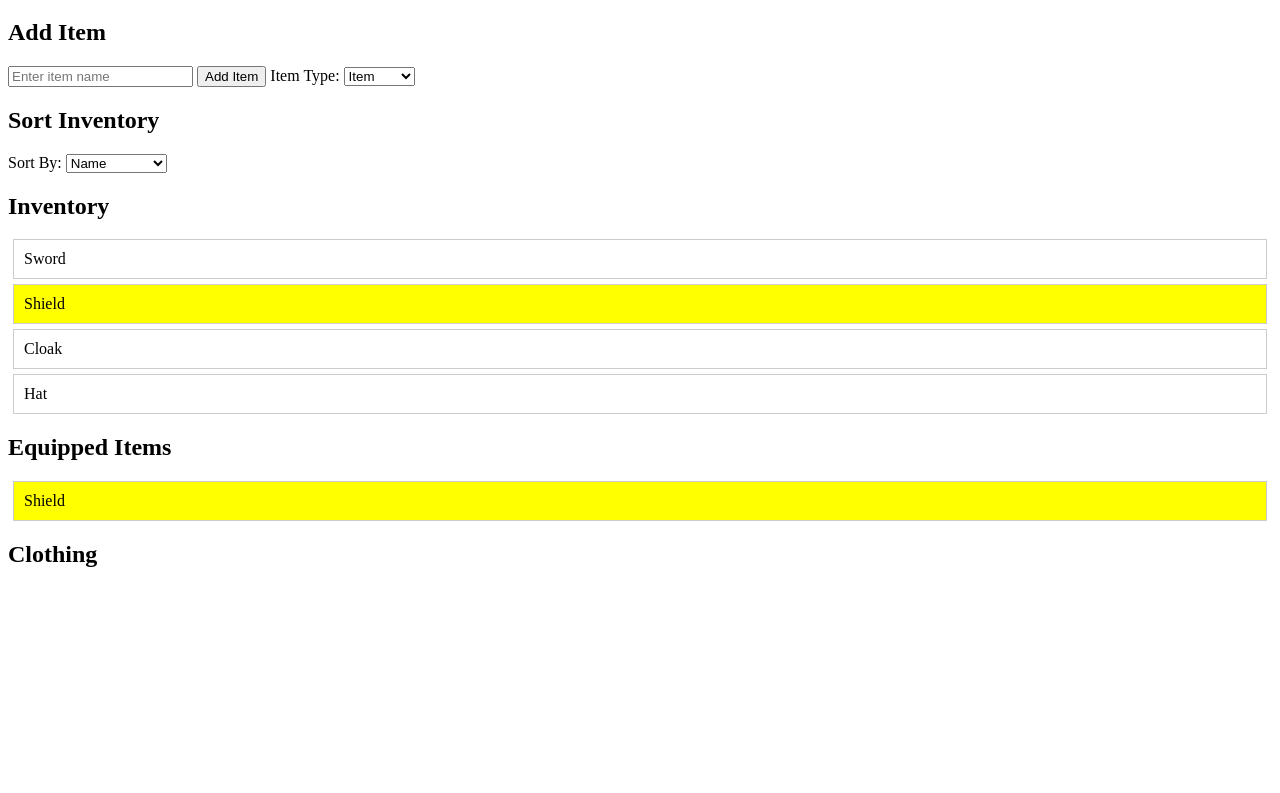
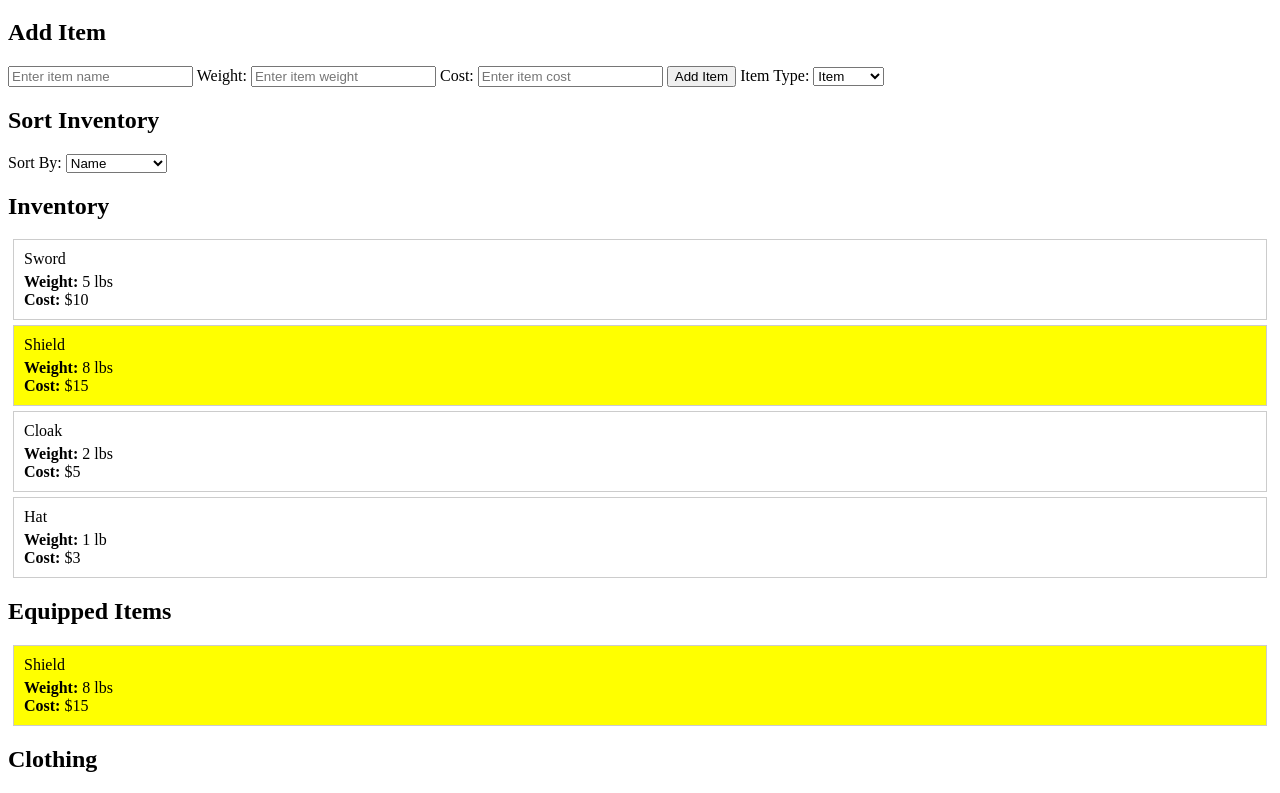
Before and after one commit to GWiz2077/GWiz2077.github.io, a plain HTML site: page index.html in a window 1280 px wide. Shown: the part 61-854 px from the top of the page. Before the commit the page ends 800 px from the top, so only its background shows below. Drawn offline with Linux system fonts and the light colour scheme.

Commit message:
Update index.html

```diff
--- a/index.html
+++ b/index.html
@@ -48,6 +48,10 @@
     .inventory-item:hover .remove-button {
       opacity: 1;
     }
+
+    .item-details {
+      margin-top: 5px;
+    }
   </style>
 </head>
 <body>
@@ -55,6 +59,10 @@
 
   <h2>Add Item</h2>
   <input type="text" id="new-item-input" placeholder="Enter item name">
+  <label for="item-weight">Weight:</label>
+  <input type="text" id="item-weight" placeholder="Enter item weight">
+  <label for="item-cost">Cost:</label>
+  <input type="text" id="item-cost" placeholder="Enter item cost">
   <button onclick="addItem()">Add Item</button>
   <label for="item-type">Item Type:</label>
   <select id="item-type">
@@ -89,10 +97,10 @@
 
     // Sample inventory data
     let inventoryItems = [
-      { name: 'Sword', equipped: false, type: 'item' },
-      { name: 'Shield', equipped: true, type: 'item' },
-      { name: 'Cloak', equipped: false, type: 'clothing' },
-      { name: 'Hat', equipped: false, type: 'clothing' }
+      { name: 'Sword', equipped: false, type: 'item', weight: '5 lbs', cost: '$10' },
+      { name: 'Shield', equipped: true, type: 'item', weight: '8 lbs', cost: '$15' },
+      { name: 'Cloak', equipped: false, type: 'clothing', weight: '2 lbs', cost: '$5' },
+      { name: 'Hat', equipped: false, type: 'clothing', weight: '1 lb', cost: '$3' }
     ];
 
     // Function to render inventory items
@@ -129,7 +137,15 @@
           renderClothingItems();
         });
 
+        const itemDetails = document.createElement('div');
+        itemDetails.className = 'item-details';
+        itemDetails.innerHTML = `
+          <div><strong>Weight:</strong> ${item.weight}</div>
+          <div><strong>Cost:</strong> ${item.cost}</div>
+        `;
+
         itemDiv.appendChild(removeButton);
+        itemDiv.appendChild(itemDetails);
         inventoryContainer.appendChild(itemDiv);
       });
     }
@@ -153,6 +169,14 @@
           renderClothingItems();
         });
 
+        const itemDetails = document.createElement('div');
+        itemDetails.className = 'item-details';
+        itemDetails.innerHTML = `
+          <div><strong>Weight:</strong> ${item.weight}</div>
+          <div><strong>Cost:</strong> ${item.cost}</div>
+        `;
+
+        itemDiv.appendChild(itemDetails);
         equippedContainer.appendChild(itemDiv);
       });
     }
@@ -176,6 +200,14 @@
           renderClothingItems();
         });
 
+        const itemDetails = document.createElement('div');
+        itemDetails.className = 'item-details';
+        itemDetails.innerHTML = `
+          <div><strong>Weight:</strong> ${item.weight}</div>
+          <div><strong>Cost:</strong> ${item.cost}</div>
+        `;
+
+        itemDiv.appendChild(itemDetails);
         clothingContainer.appendChild(itemDiv);
       });
     }
@@ -189,15 +221,19 @@
     function addItem() {
       const newItemInput = document.getElementById('new-item-input');
       const itemName = newItemInput.value.trim();
+      const itemWeight = document.getElementById('item-weight').value.trim();
+      const itemCost = document.getElementById('item-cost').value.trim();
       const itemType = document.getElementById('item-type').value;
 
       if (itemName !== '') {
-        const newItem = { name: itemName, equipped: false, type: itemType };
+        const newItem = { name: itemName, equipped: false, type: itemType, weight: itemWeight, cost: itemCost };
         inventoryItems.push(newItem);
         renderInventory();
         renderEquippedItems();
         renderClothingItems();
         newItemInput.value = '';
+        document.getElementById('item-weight').value = '';
+        document.getElementById('item-cost').value = '';
       }
     }
 
```
